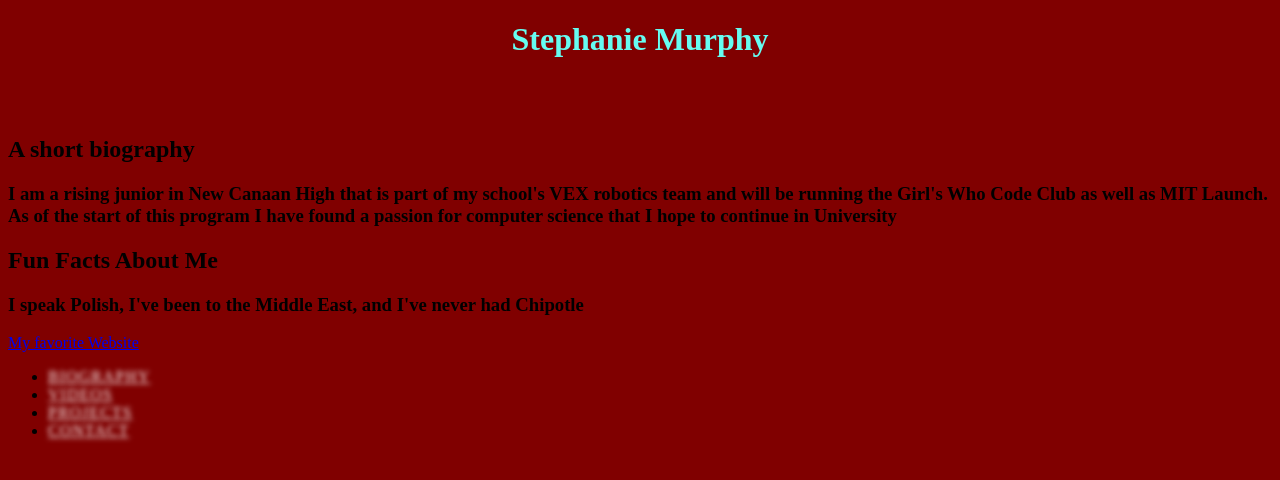
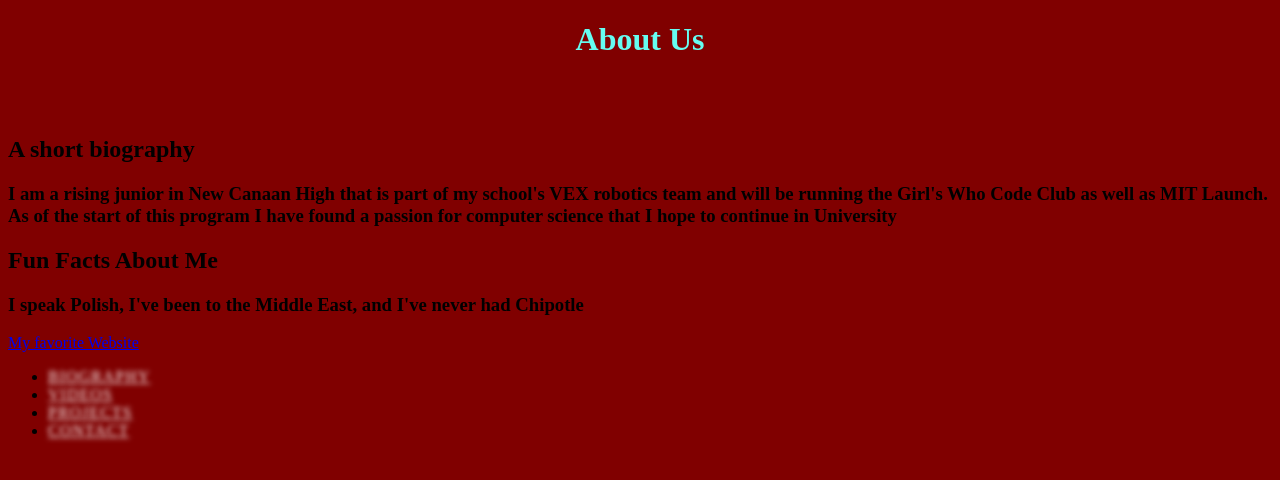
Before and after one commit to girlwhocodes19/girlwhocodes19.github.io, a plain HTML site: page Bio.html in a window 1280 px wide. Drawn offline with Linux system fonts and the light colour scheme.

Commit message:
Update Bio.html

```diff
--- a/Bio.html
+++ b/Bio.html
@@ -2,12 +2,12 @@
 <html>
 	<head>
 		<title>
-		Stephanie Murphy's Portfolio
+		About Us
 		</title>
     <link rel="stylesheet" href="styles.css" type="text/css">
 	</head>
 <body>
-  <h1> Stephanie Murphy </h1>
+  <h1>About Us</h1>
 	<h1> </h1>
 	<h1> </h1>
 	<body bgcolor="#800000">
```
